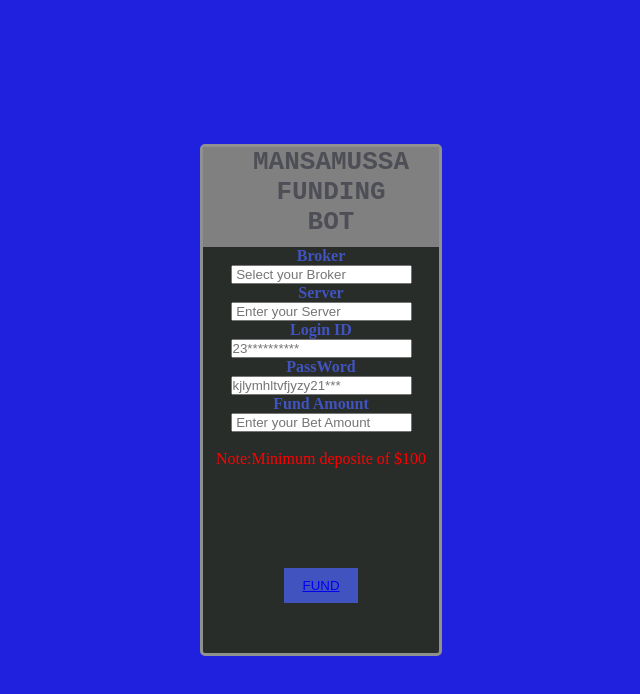
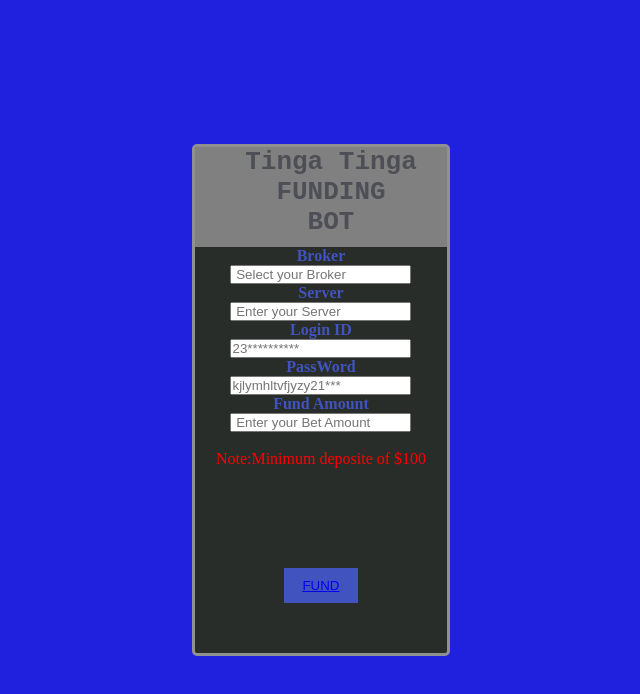
Before and after one commit to Chaoticnextleveltrading/tingatingafundingserver, a plain HTML site: page index.html in a window 1280 px wide. Shown: the whole page, without its empty margins (319-959 px from the left). Drawn offline with Linux system fonts and the light colour scheme.

Commit message:
Update index.html

```diff
--- a/index.html
+++ b/index.html
@@ -15,7 +15,7 @@
 
 <div class="input_details">
 
-<div  class="header_info"><h1> MANSAMUSSA <br> FUNDING</h1>
+<div  class="header_info"><h1>Tinga Tinga <br> FUNDING</h1>
         <H1>BOT</H1>
 
 
```
